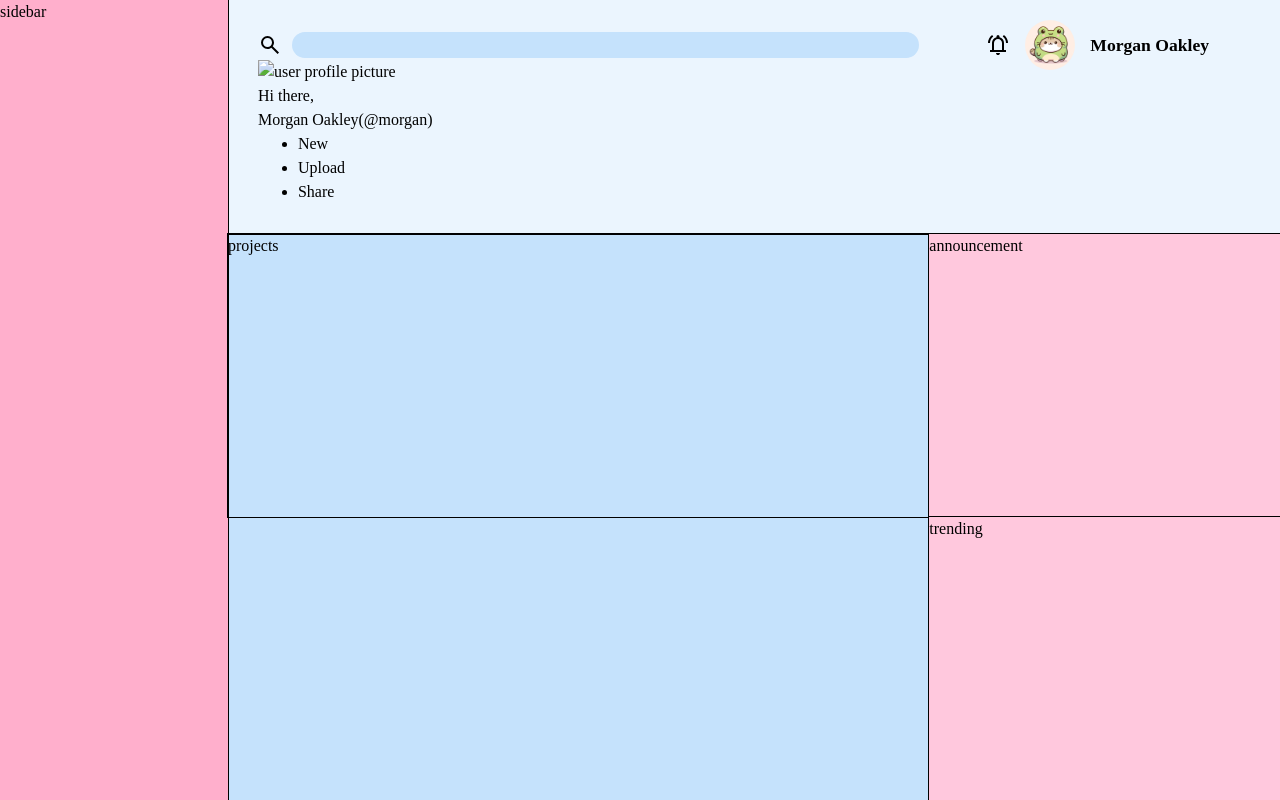
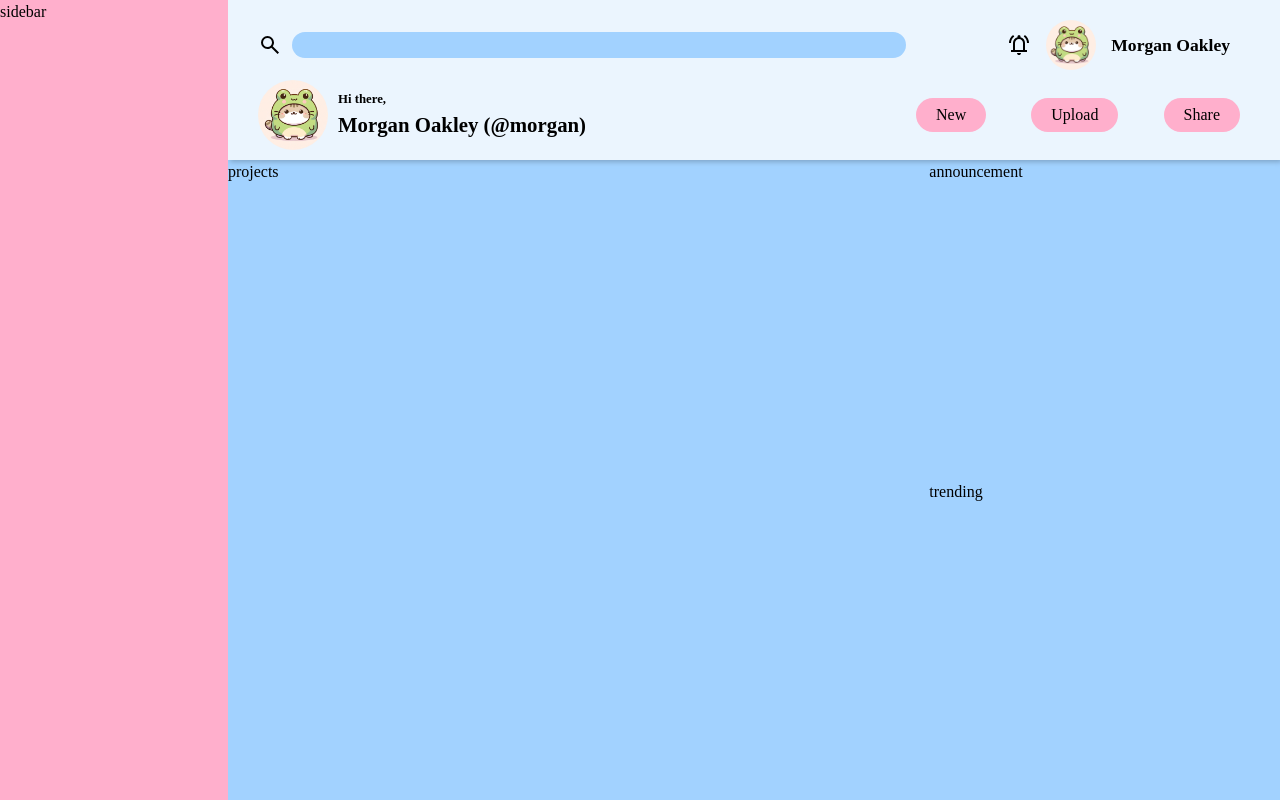
Before and after one commit to Goooble/odin-admin-dashboard, a plain HTML site: page index.html in a window 1280 px wide. Drawn offline with Linux system fonts and the light colour scheme.

Commit message:
style header

```diff
--- a/index.html
+++ b/index.html
@@ -10,29 +10,51 @@
   <body>
     <header>
       <div class="search">
-        <img class="search-icon" src="./assets/search-icon.svg" alt="search search-icon"></img>
+        <img
+          class="search-icon"
+          src="./assets/search-icon.svg"
+          alt="search search-icon"
+        />
         <input type="text" />
       </div>
 
       <div class="user">
-        <img class="notification" src="./assets/notification-icon.svg" alt="notification icon"></img>
-        <img src="./assets/cat-frog.jpg" alt="user profile picture" class="user-pfp" />
+        <img
+          class="notification"
+          src="./assets/notification-icon.svg"
+          alt="notification icon"
+        />
+        <img
+          src="./assets/cat-frog.jpg"
+          alt="user profile picture"
+          class="user-pfp"
+        />
         <p class="user-name">Morgan Oakley</p>
       </div>
       <div class="profile">
-        <img src="" alt="user profile picture" class="profile-image">
+        <img
+          src="./assets/cat-frog.jpg"
+          alt="user profile picture"
+          class="profile-image"
+        />
         <div class="profile-name">
           <p class="greetings">Hi there,</p>
-            <p class="profile-name">Morgan Oakley(@morgan)</p>
+          <p class="profile-name">Morgan Oakley (@morgan)</p>
+        </div>
       </div>
       <nav class="user-links">
         <ul>
+          <a href="#">
             <li>New</li>
+          </a>
+          <a href="#">
             <li>Upload</li>
+          </a>
+          <a href="#">
             <li>Share</li>
+          </a>
         </ul>
       </nav>
-      </div>
     </header>
     <aside>sidebar</aside>
     <main>projects</main>
--- a/style.css
+++ b/style.css
@@ -1,68 +1,106 @@
-body{
-    background-color: #C5E2FC;
+body {
+  background-color: #A2D2FF;
   display: grid;
   grid-template-columns: 1.3fr 4fr 2fr;
   grid-template-rows: 1fr 2fr 2fr;
   height: 100vh;
 }
-body > *{
-    outline: 1px solid black;
+
+a{
+    text-decoration: none;
+    color: inherit;
 }
-header{
-    padding: 30px;
-    background-color: #EBF5FE;
+
+header {
+  padding: 30px 40px 10px 30px;
+  background-color: #ebf5fe;
   grid-column: 2/4;
   display: grid;
   grid-template-columns: 2fr 1fr;
   grid-template-rows: 30px;
   align-items: center;
+  row-gap: 20px;
+  column-gap: 10px;
+  box-shadow: 2px 2px 5px #7fa5c8;
+}
 
+header p{
+    font-weight: bold;
 }
-.search{
+
+.search {
   display: flex;
   gap: 10px;
 }
 
-.search input{
+.search input {
   border-radius: 100px;
   width: 100%;
-    background-color: #C5E2FC;
+  background-color: #A2D2FF;
   border: none;
 }
 
-.user
-{
+.user {
   display: grid;
   grid-template-columns: 50px 50px max-content;
-    justify-content: center;
+  justify-content:end;
   align-items: center;
   gap: 15px;
-    font-weight: bold;
   font-size: 1.1rem;
+  padding-right: 10px;
+
 }
-.notification{
+.notification {
   justify-self: right;
 }
 
-.user-pfp{
+.user-pfp {
   height: 50px;
   border-radius: 50%;
 }
 
-aside{
+.profile{
+    display: flex;
+    gap: 10px;
+    align-items: center;
+}
+
+.profile img{
+    height: 70px;
+    width: auto;
+    border-radius: 50%;
+}
+
+.greetings{
+    font-size: 0.8rem;
+}
+
+.profile-name{
+    font-size: 1.3rem;
+}
+
+header nav ul{
+    display: flex;
+    justify-content: space-between;
+    align-items: center;
+}
+
+ul{
+    list-style-type: none;
+    padding:0px;
+}
+
+nav a{
     background-color: #FFAFCC;
+    padding: 5px 20px;
+    border-radius: 100px;
+}
+
+aside {
+  background-color: #ffafcc;
   grid-row: 1/4;
 }
 
-.announcement, .trending{
-    background-color: #FFC8DD;
+.trending {
+  grid-column: 3/4;
 }
-
-.announcement{
-
-}
-
-.trending{
-    grid-column: 3/4;
-
-}
```
Lines whose indentation alone changed are shown as unchanged.
